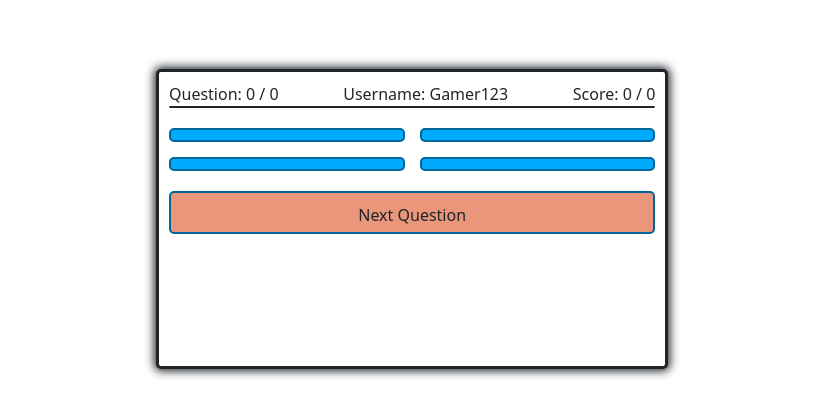
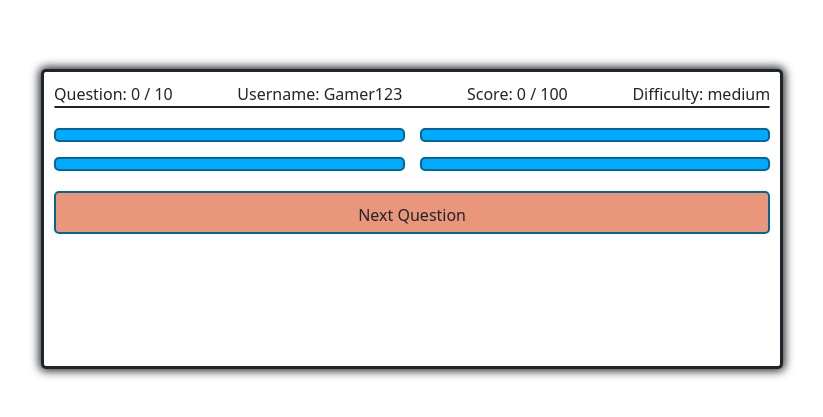
Before and after one commit to AmmarAhmed007/vue-trivia-game, a Vue app: page /question in a window 1280 px wide. Shown: the part 181-598 px from the top of the page, without its empty margins (228-1051 px from the left). Built offline with nearby package versions, Linux system fonts and the light colour scheme; no server answers.

Commit message:
Feat: set checked amount and difficulty values to store, and get in Question.vue
Use amount and difficulty values from store as params in trivia api

```diff
--- a/src/pages/Question.vue
+++ b/src/pages/Question.vue
@@ -7,8 +7,8 @@ import { fetchTriviaQuestions, Trivia } from "../api/questions"
 import router from "../router";
 import 'animate.css'
 
-const _amount = { five: "5", ten: "10", fifteen: "15" }
-const _difficulty = { easy: 'easy', medium: 'medium', hard: 'hard' };
+// const _amount = { five: "5", ten: "10", fifteen: "15" }
+// const _difficulty = { easy: 'easy', medium: 'medium', hard: 'hard' };
 const _type = { boolean: 'boolean', multiple: 'multiple' };
 
 //const userName = ref<string>("gingerbread")
@@ -24,6 +24,11 @@ const store = useStore();
 
 const userName = computed(() => store.state.userName);
 
+const amount = computed(() => store.state.triviaParams.amount);
+const difficulty = computed(() => store.state.triviaParams.difficulty);
+
+
+
 let answeredTrivia = false;
 
 let correct_trivia_answer = "";
@@ -34,7 +39,7 @@ let correct_trivia_answer = "";
     // console.log(store.getters.userName);
 
 
-    const [error, questions] = await fetchTriviaQuestions(_amount.five, _difficulty.easy);
+    const [error, questions] = await fetchTriviaQuestions(amount.value, difficulty.value);
     console.log(questions);
     console.log(error);
 
@@ -161,9 +166,10 @@ function checkTriviaAnswer() {
     <div class="container animate__animated animate__zoomInUp" style="border:solid">
         <div id="question-container" class="hide"></div>
         <div class="questions-counter">
-            Question: {{ triviaCount }} / {{ triviaQuestions.length }} &emsp; &emsp; &emsp;
+            Question: {{ triviaCount }} / {{ amount }} &emsp; &emsp; &emsp;
             Username: {{ userName }} &emsp; &emsp; &emsp;
-            Score: {{ triviaScore }} / {{ triviaQuestions.length }}
+            Score: {{ triviaScore }} / {{ amount * 10}} &emsp; &emsp; &emsp;
+            Difficulty: {{difficulty}}
         </div>
         <div class="questions">{{ triviaQuestion }}</div>
         <div id="answers" class="btn-grid">
--- a/src/pages/StartScreen.vue
+++ b/src/pages/StartScreen.vue
@@ -16,35 +16,6 @@ const router = useRouter();
 const onSubmit = async () => {
 
   store.commit("setName", user.value);
-
-  // router.push("/question");
-
-
-
-  // const user = computed(() => store.state.user.userName);
-
-  // store.dispatch('setUserName', "JC")
-
-
-  // const user = await apiFindAll();
-
-  // const _user = await apiGetUser(user.value);
-
-  // console.log(user);
-
-  // const { username, score, id } = _user[0];
-
-  // console.log(_user[0]);
-
-  // console.log(username);
-  // console.log(score);
-  // console.log(id);
-
-
-  // const name =  apiGetUser(username.value);
-
-  // console.log(name);
-
 
   // const user = await apiUsersRegister(username.value);
   // const error = "";
@@ -65,11 +36,17 @@ const onSubmit = async () => {
   let amount = "10";
   let diff = "easy";
 
-  if (checkedAmount.value !== null) console.log(checkedAmount.value);
-  else checkedAmount.value = "10";
+  if (checkedAmount.value !== null) amount = checkedAmount.value;
 
-  if (checkedDifficulty.value !== null) console.log(checkedDifficulty.value);
-  else checkedDifficulty.value = "easy";
+  if (checkedDifficulty.value !== null) diff = checkedDifficulty.value;
+
+
+  store.commit("setTriviaAmount", amount);
+  store.commit("setTriviaDifficulty", diff);
+
+
+  router.push("/question");
+
 
 }
 </script>
--- a/src/store.ts
+++ b/src/store.ts
@@ -8,6 +8,10 @@ export default createStore({
         user: {
             name: "",
             score: "",
+        },
+        triviaParams: {
+            amount: "10",
+            difficulty: "medium",
         },
         questions: [],
         answers: [],
@@ -20,6 +24,12 @@ export default createStore({
         },
         setScore: (state, score) => {
             state.user.score = score;
+        },
+        setTriviaAmount: (state, amount) => {
+            state.triviaParams.amount = amount;
+        },
+        setTriviaDifficulty: (state, difficulty) => {
+            state.triviaParams.difficulty = difficulty;
         },
     },
     actions: {
```
